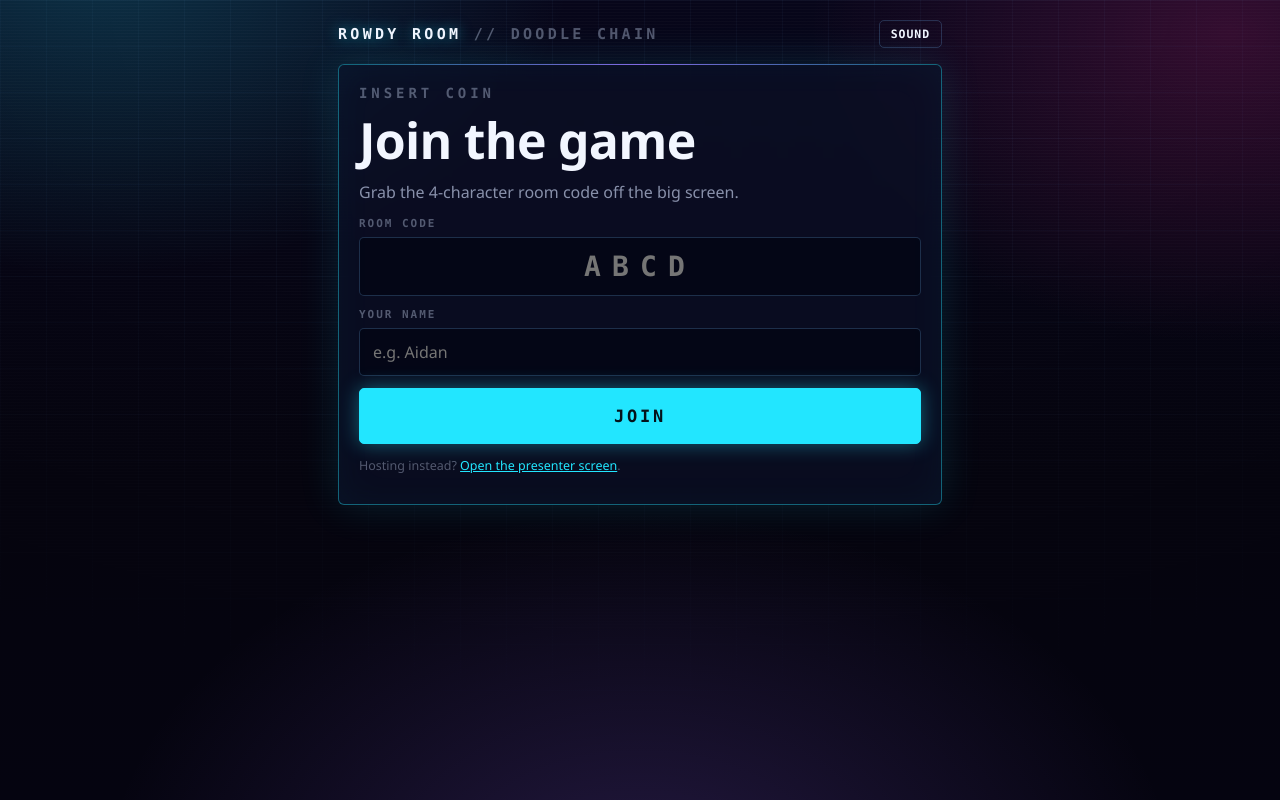
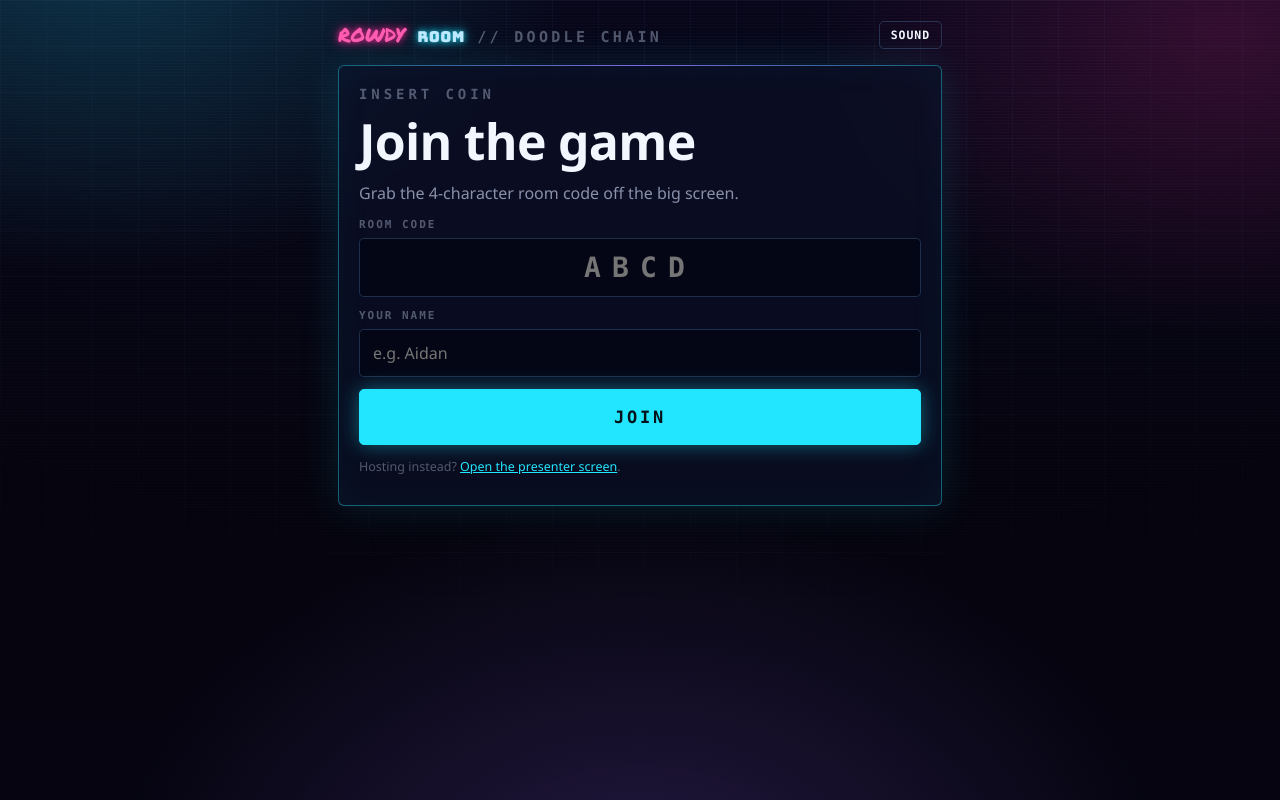
Before and after one commit to aidanavila63/rowdy-room, a website: page doodle-chain/index.html in a window 1280 px wide. Drawn offline with Linux system fonts and the light colour scheme.

Commit message:
Add files via upload

```diff
--- a/doodle-chain/index.html
+++ b/doodle-chain/index.html
@@ -49,7 +49,7 @@
 <div class="wrap narrow">
 
   <div class="brandline">
-    <a class="brand" href="/" style="text-decoration:none">ROWDY ROOM <span>// DOODLE CHAIN</span></a>
+    <a class="brand" href="/" style="text-decoration:none"><span class="brand-rowdy">ROWDY</span> <span class="brand-room">ROOM</span> <span>// DOODLE CHAIN</span></a>
     <div class="grow"></div>
     <button class="ghost mini" id="btnSfx" title="Sound effects">Sound</button>
     <span class="pill hidden" id="status" data-s="connecting"><i class="dot"></i><span class="txt">Connecting…</span></span>
```
Also changed, not shown: doodle-chain/present.html (+1 -1 lines).
